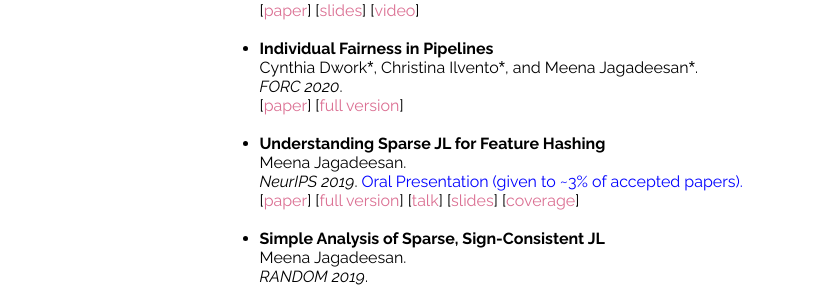
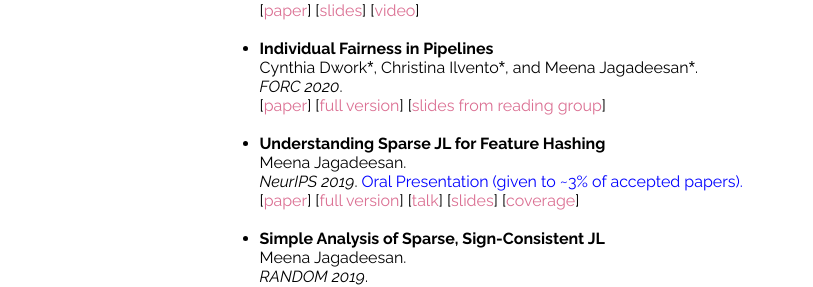
Before and after one commit to mjagadeesan/mjagadeesan.github.io, a Jekyll site: the page built from index.html, in a window 1280 px wide. Shown: the part 528-815 px from the top of the page, without its empty margins (233-1046 px from the left). Built offline with Jekyll 4.4.1, drawn with Linux system fonts in a browser that asks for light colours.

Commit message:
update pipeline slides

```diff
--- a/index.html
+++ b/index.html
@@ -22,7 +22,7 @@ layout: default
 	</li><br>
 	<li><b><span>Individual Fairness in Pipelines</span></b><br>
 	Cynthia Dwork<span style="font-family:Arial">*</span>, Christina Ilvento<span style="font-family:Arial">*</span>, and Meena Jagadeesan<span style="font-family:Arial">*</span>.<br><em><span>FORC 2020</span></em><span>. </span><br>
-	[<a href='https://drops.dagstuhl.de/opus/volltexte/2020/12023/pdf/LIPIcs-FORC-2020-7.pdf'>paper</a>] [<a href='https://arxiv.org/abs/2004.05167'>full version</a>]
+	[<a href='https://drops.dagstuhl.de/opus/volltexte/2020/12023/pdf/LIPIcs-FORC-2020-7.pdf'>paper</a>] [<a href='https://arxiv.org/abs/2004.05167'>full version</a>] [<a href='Pipelines-webpage.pdf'>slides from reading group</a>]
 	</li><br>
 	<li><b><span>Understanding Sparse JL for Feature Hashing</span></b><br>
 	<span>Meena Jagadeesan.</span><br><em><span>NeurIPS 2019</span></em><span>.</span>
```
Also changed, not shown: 1 other file.
